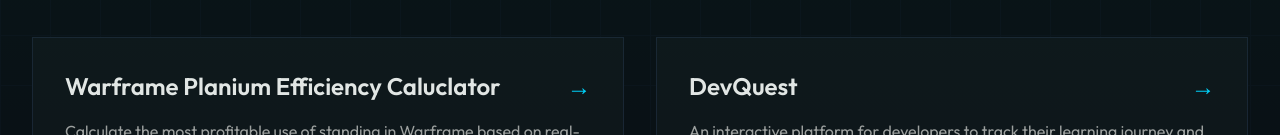
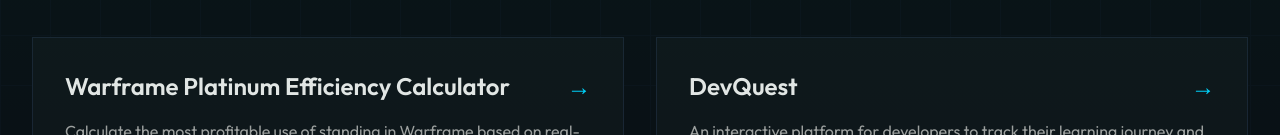
Before and after one commit to tylerolson/tylerolson.dev, a SvelteKit app: page / in a window 1280 px wide. Shown: the part 665-800 px from the top of the page. Built offline with nearby package versions, Linux system fonts and the light colour scheme; no server answers.

Commit message:
cant spell

```diff
--- a/src/routes/+page.svelte
+++ b/src/routes/+page.svelte
@@ -121,7 +121,7 @@
 
 			<div class="mb-12 grid grid-cols-1 gap-8 md:grid-cols-2">
 				<BigCard
-					title="Warframe Planium Efficiency Caluclator"
+					title="Warframe Platinum Efficiency Calculator"
 					description="Calculate the most profitable use of standing in Warframe based on real-time market data. Helps players optimize their resource conversion for maximum platinum value."
 					tags={['Go', 'Svelte', 'API']}
 					url="https://wfm.tylerolson.dev/"
```
